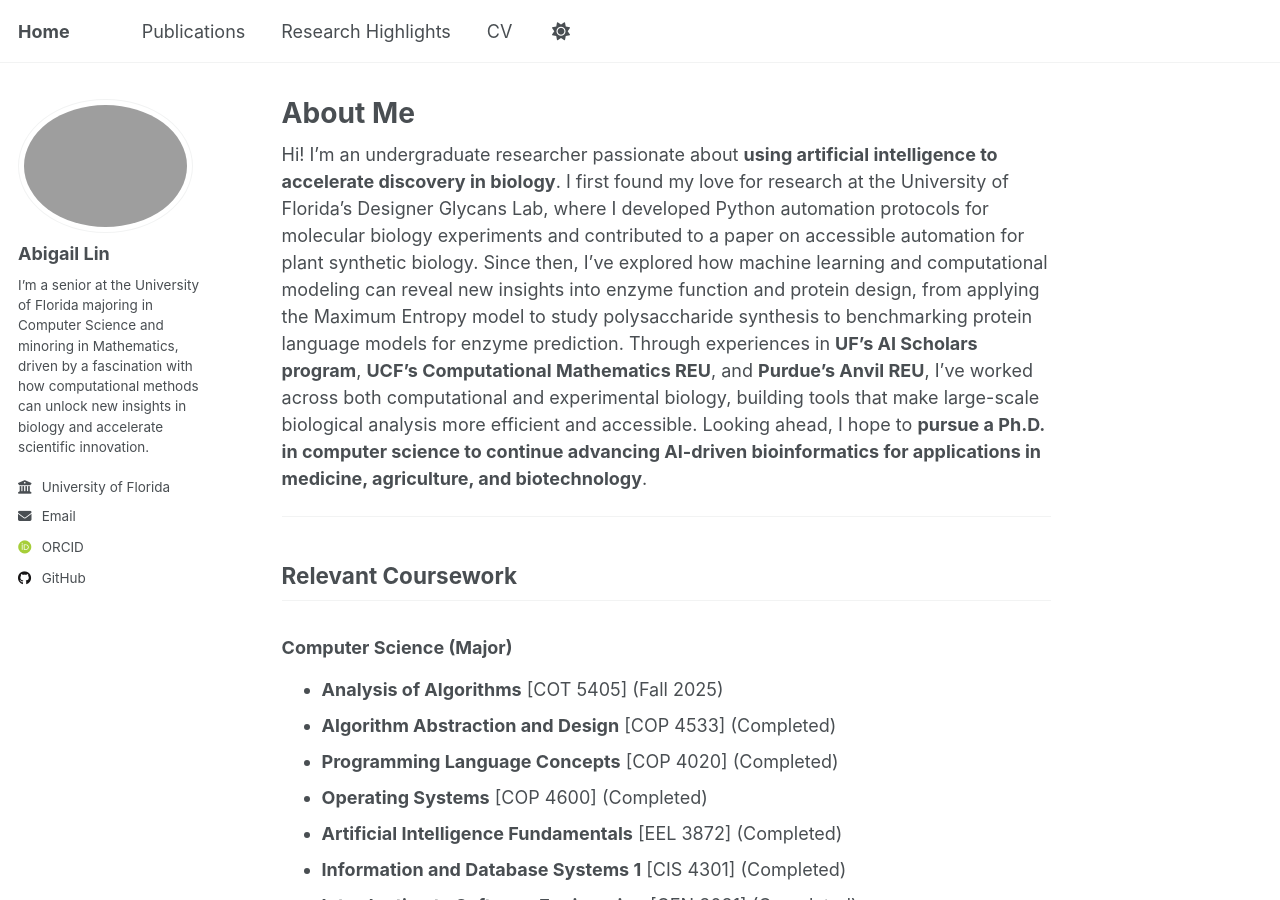
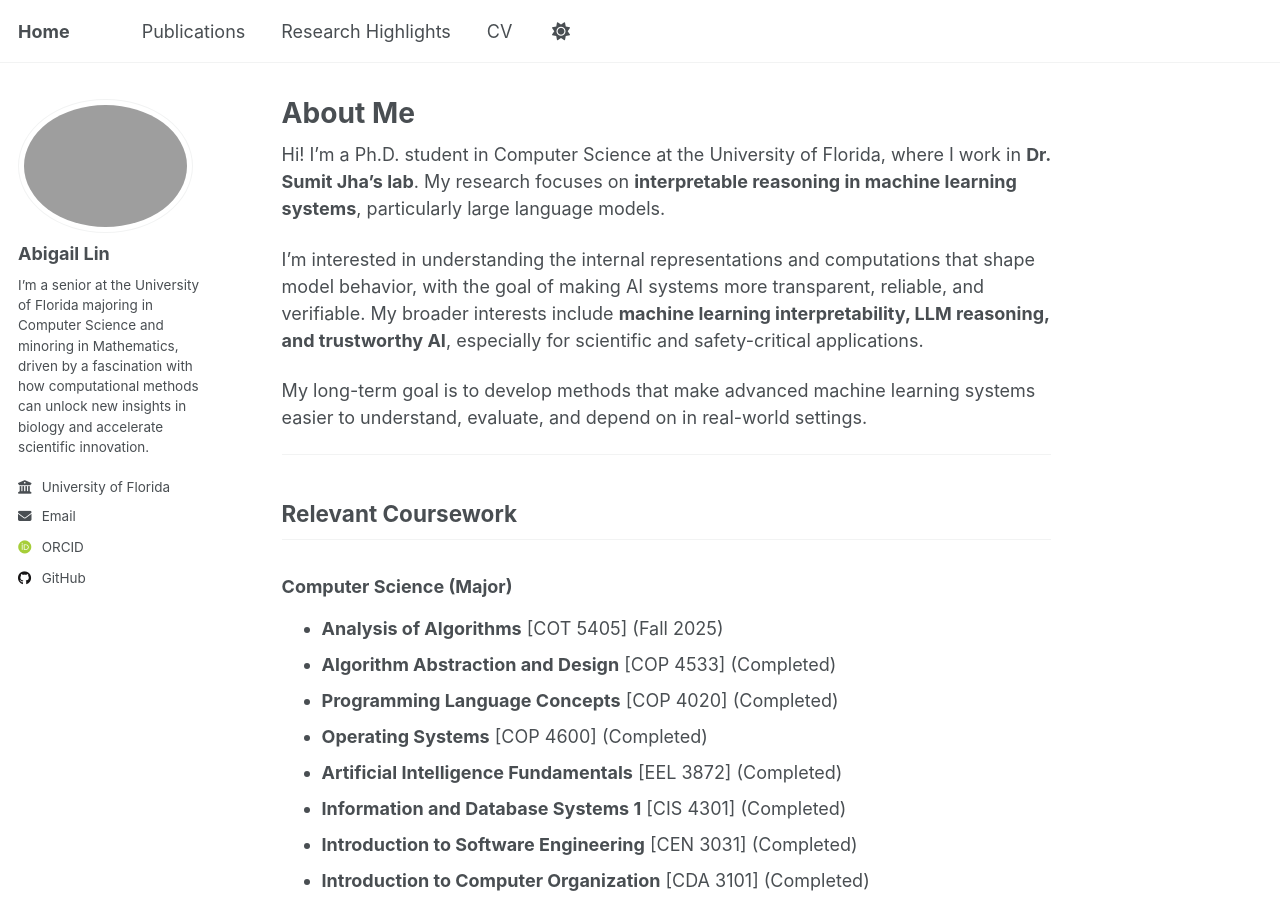
Before and after one commit to HelloWorld7-beep/HelloWorld7-beep.github.io, a Jekyll site: the page built from _pages/about.md, in a window 1280 px wide and 900 px high. Built offline with Jekyll 4.4.1, drawn with Linux system fonts in a browser that asks for light colours; some web fonts are replaced; a script that is not in the unit is left out.

Commit message:
Revise about page to reflect Ph.D. status and research
Updated personal information and research focus to reflect current status as a Ph.D. student in Computer Science.

```diff
--- a/_pages/about.md
+++ b/_pages/about.md
@@ -7,7 +7,11 @@ redirect_from:
   - /about.html
 ---
 
-Hi! I’m an undergraduate researcher passionate about <b>using artificial intelligence to accelerate discovery in biology</b>. I first found my love for research at the University of Florida’s Designer Glycans Lab, where I developed Python automation protocols for molecular biology experiments and contributed to a paper on accessible automation for plant synthetic biology. Since then, I’ve explored how machine learning and computational modeling can reveal new insights into enzyme function and protein design, from applying the Maximum Entropy model to study polysaccharide synthesis to benchmarking protein language models for enzyme prediction. Through experiences in <b>UF’s AI Scholars program</b>, <b>UCF’s Computational Mathematics REU</b>, and <b>Purdue’s Anvil REU</b>, I’ve worked across both computational and experimental biology, building tools that make large-scale biological analysis more efficient and accessible. Looking ahead, I hope to <b>pursue a Ph.D. in computer science to continue advancing AI-driven bioinformatics for applications in medicine, agriculture, and biotechnology</b>.
+Hi! I’m a Ph.D. student in Computer Science at the University of Florida, where I work in <b>Dr. Sumit Jha’s lab</b>. My research focuses on <b>interpretable reasoning in machine learning systems</b>, particularly large language models.
+
+I’m interested in understanding the internal representations and computations that shape model behavior, with the goal of making AI systems more transparent, reliable, and verifiable. My broader interests include <b>machine learning interpretability, LLM reasoning, and trustworthy AI</b>, especially for scientific and safety-critical applications.
+
+My long-term goal is to develop methods that make advanced machine learning systems easier to understand, evaluate, and depend on in real-world settings.
 
 
 
```
